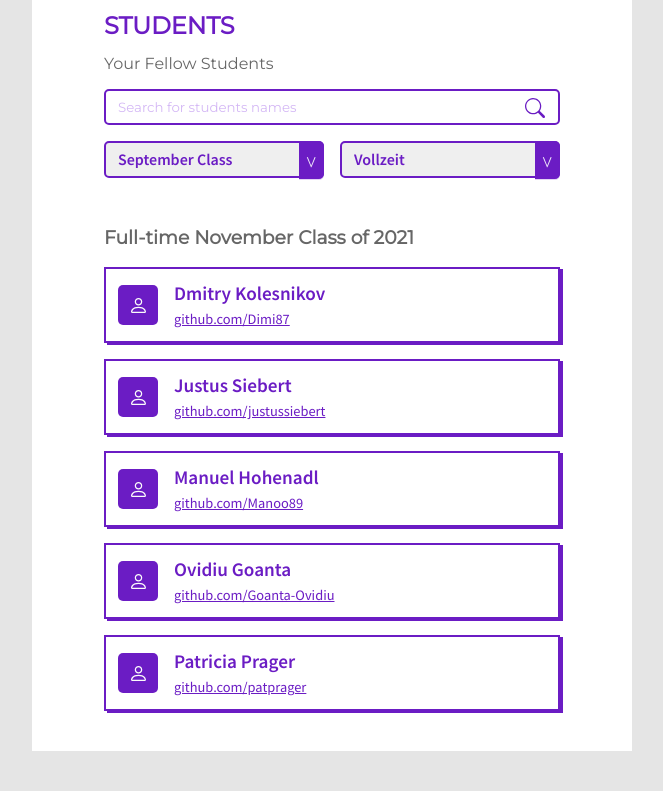
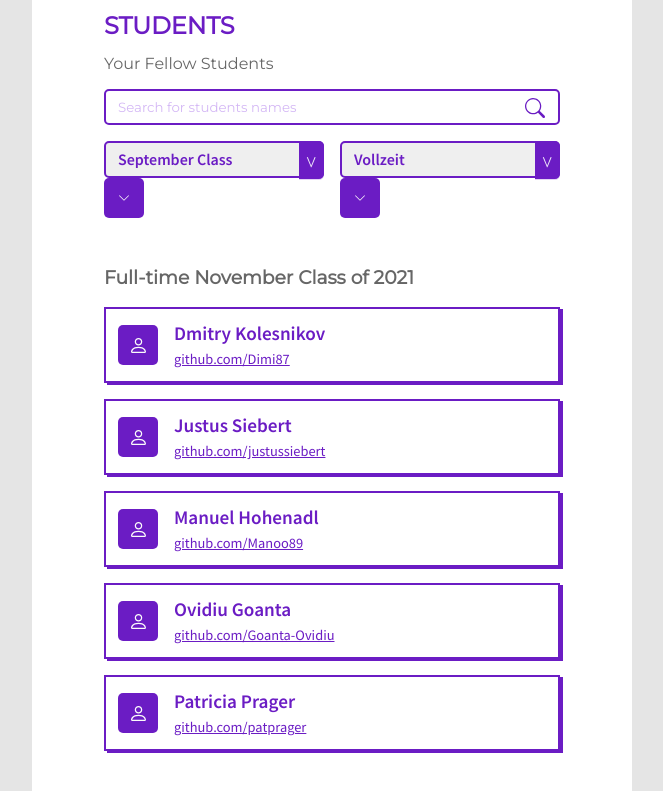
Before and after one commit to kiraGit67/figma-student-hub-design, a plain HTML site: page index.html in a window 1280 px wide. Shown: the part 128-919 px from the top of the page, without its empty margins (308-971 px from the left). Before the commit the page ends 879 px from the top, so only its background shows below. Drawn offline with Linux system fonts and the light colour scheme.

Commit message:
fix: corrects select-wrappers

```diff
--- a/index.html
+++ b/index.html
@@ -46,12 +46,26 @@
                     <option value="01-22">Januar Class 2022</option>
                     <option value="02-22">Februar Class 2022</option>
                 </select>
+                <div class="rectangle">
+                    <svg width="10" height="6" viewBox="0 0 10 6" fill="none" xmlns="http://www.w3.org/2000/svg">
+                        <path fill-rule="evenodd" clip-rule="evenodd"
+                            d="M0.234499 0.484499C0.269333 0.449576 0.310715 0.421869 0.356274 0.402964C0.401833 0.384059 0.450674 0.374329 0.499999 0.374329C0.549324 0.374329 0.598165 0.384059 0.643724 0.402964C0.689283 0.421869 0.730665 0.449576 0.765499 0.484499L5 4.71975L9.2345 0.484499C9.26936 0.449633 9.31076 0.421976 9.35631 0.403106C9.40187 0.384237 9.45069 0.374525 9.5 0.374525C9.54931 0.374525 9.59813 0.384237 9.64369 0.403106C9.68924 0.421976 9.73063 0.449633 9.7655 0.484499C9.80036 0.519365 9.82802 0.560757 9.84689 0.606311C9.86576 0.651866 9.87547 0.700691 9.87547 0.749999C9.87547 0.799307 9.86576 0.848132 9.84689 0.893687C9.82802 0.939241 9.80036 0.980633 9.7655 1.0155L5.2655 5.5155C5.23066 5.55042 5.18928 5.57813 5.14372 5.59703C5.09817 5.61594 5.04932 5.62567 5 5.62567C4.95067 5.62567 4.90183 5.61594 4.85627 5.59703C4.81072 5.57813 4.76933 5.55042 4.7345 5.5155L0.234499 1.0155C0.199577 0.980665 0.171869 0.939283 0.152965 0.893724C0.13406 0.848165 0.124329 0.799324 0.124329 0.749999C0.124329 0.700673 0.13406 0.651832 0.152965 0.606274C0.171869 0.560715 0.199577 0.519333 0.234499 0.484499Z"
+                            fill="#FBFBFB" />
+                    </svg>
+                </div>
             </div>
             <div class="select-wrapper">
                 <select name="time-model" id="time-model">
                     <option value="fulltime">Vollzeit</option>
                     <option value="parttime">Teilzeit</option>
                 </select>
+                <div class="rectangle">
+                    <svg width="10" height="6" viewBox="0 0 10 6" fill="none" xmlns="http://www.w3.org/2000/svg">
+                        <path fill-rule="evenodd" clip-rule="evenodd"
+                            d="M0.234499 0.484499C0.269333 0.449576 0.310715 0.421869 0.356274 0.402964C0.401833 0.384059 0.450674 0.374329 0.499999 0.374329C0.549324 0.374329 0.598165 0.384059 0.643724 0.402964C0.689283 0.421869 0.730665 0.449576 0.765499 0.484499L5 4.71975L9.2345 0.484499C9.26936 0.449633 9.31076 0.421976 9.35631 0.403106C9.40187 0.384237 9.45069 0.374525 9.5 0.374525C9.54931 0.374525 9.59813 0.384237 9.64369 0.403106C9.68924 0.421976 9.73063 0.449633 9.7655 0.484499C9.80036 0.519365 9.82802 0.560757 9.84689 0.606311C9.86576 0.651866 9.87547 0.700691 9.87547 0.749999C9.87547 0.799307 9.86576 0.848132 9.84689 0.893687C9.82802 0.939241 9.80036 0.980633 9.7655 1.0155L5.2655 5.5155C5.23066 5.55042 5.18928 5.57813 5.14372 5.59703C5.09817 5.61594 5.04932 5.62567 5 5.62567C4.95067 5.62567 4.90183 5.61594 4.85627 5.59703C4.81072 5.57813 4.76933 5.55042 4.7345 5.5155L0.234499 1.0155C0.199577 0.980665 0.171869 0.939283 0.152965 0.893724C0.13406 0.848165 0.124329 0.799324 0.124329 0.749999C0.124329 0.700673 0.13406 0.651832 0.152965 0.606274C0.171869 0.560715 0.199577 0.519333 0.234499 0.484499Z"
+                            fill="#FBFBFB" />
+                    </svg>
+                </div>
             </div>
         </form>
         <h3>Full-time November Class of 2021</h3>
```
